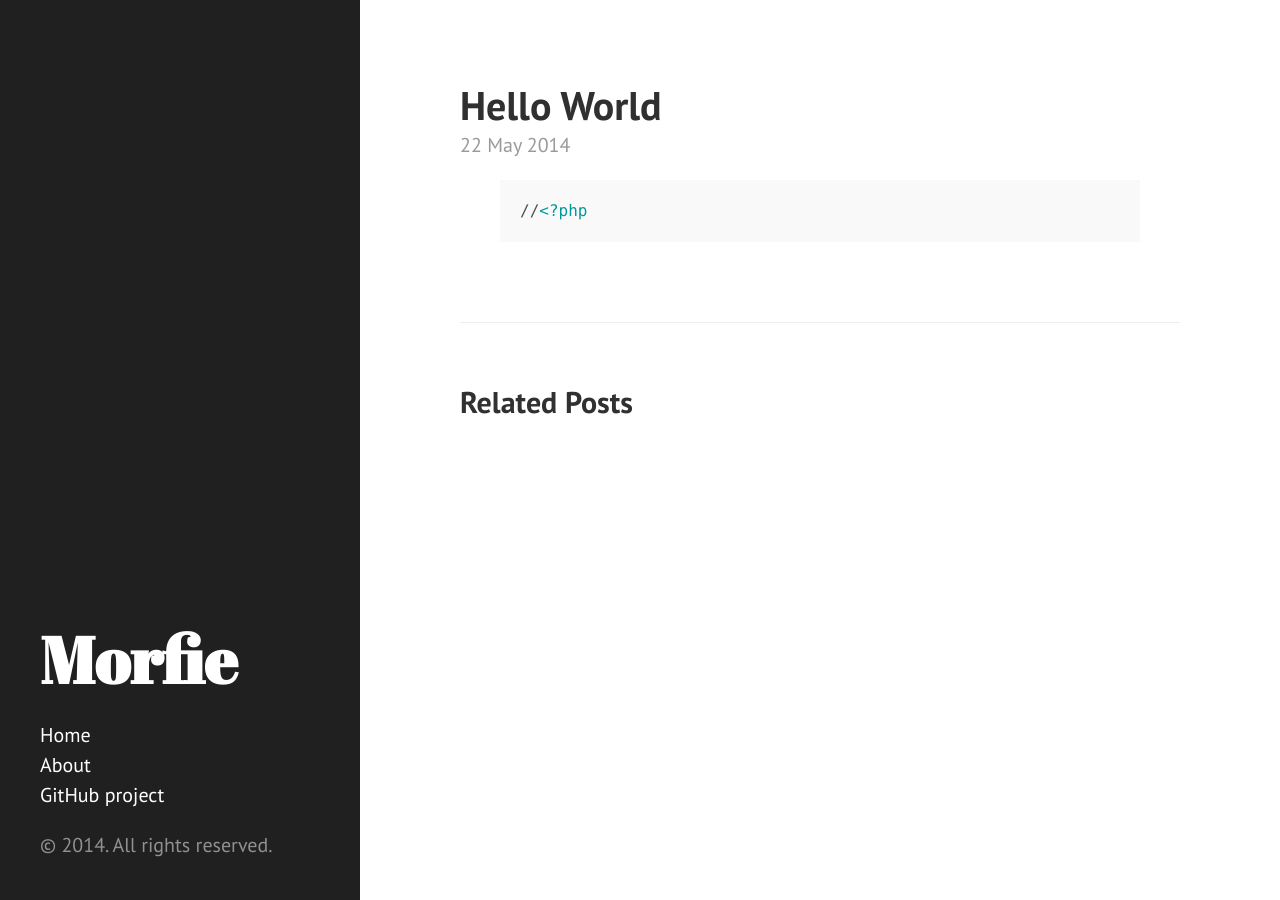
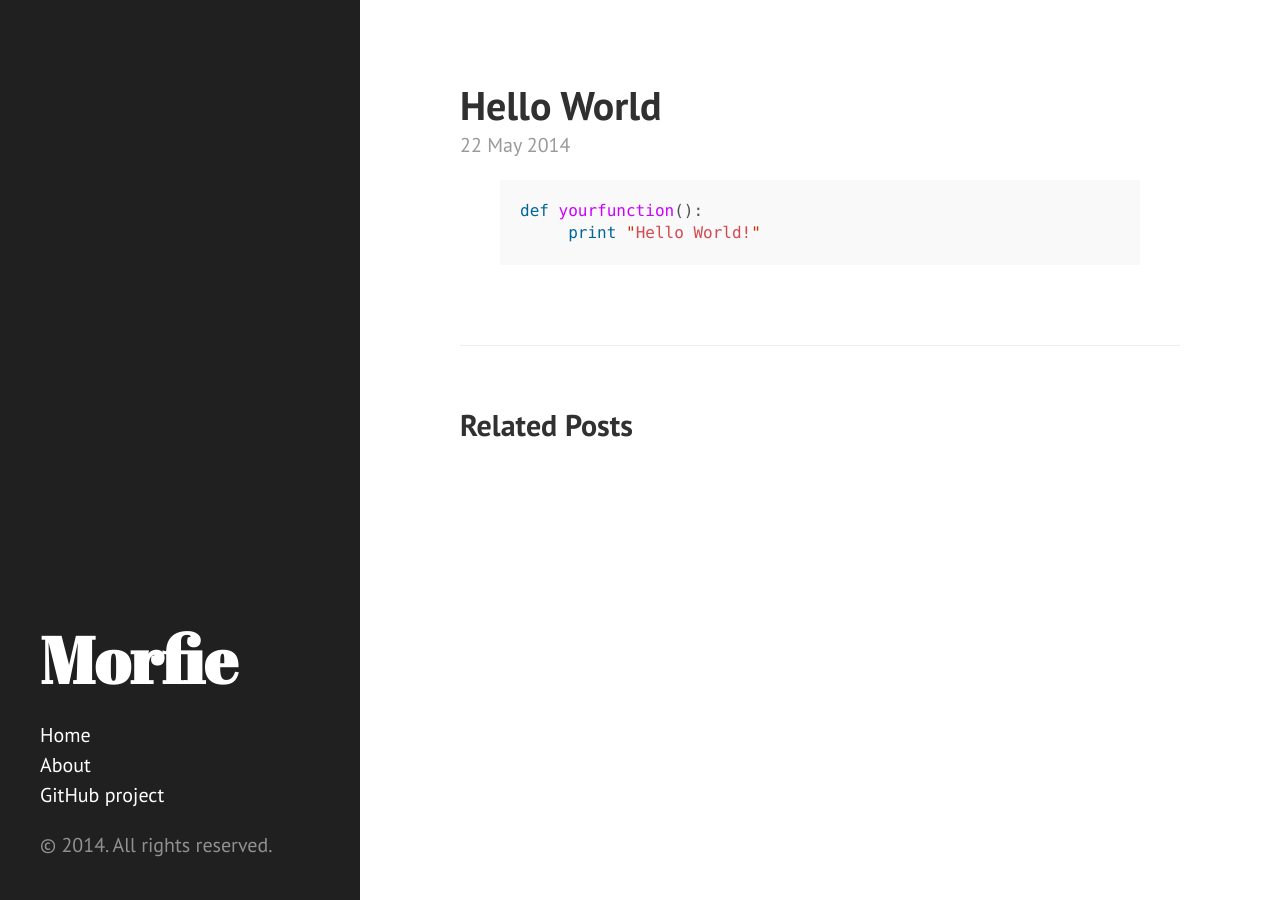
Before and after one commit to morfie/morfie.github.io, a Jekyll site: the page built from _posts/2014-05-22-hello-world.md, in a window 1280 px wide. Built offline with Jekyll 4.4.1, drawn with Linux system fonts in a browser that asks for light colours; Markdown is read by kramdown in place of the engine named in the settings.

Commit message:
php test

```diff
--- a/_posts/2014-05-22-hello-world.md
+++ b/_posts/2014-05-22-hello-world.md
@@ -3,8 +3,7 @@ layout: post
 title: Hello World
 ---
 
-{% highlight php %}
-//<?php
-
-
+{% highlight python %}
+def yourfunction():
+     print "Hello World!"
 {% endhighlight %}
```
